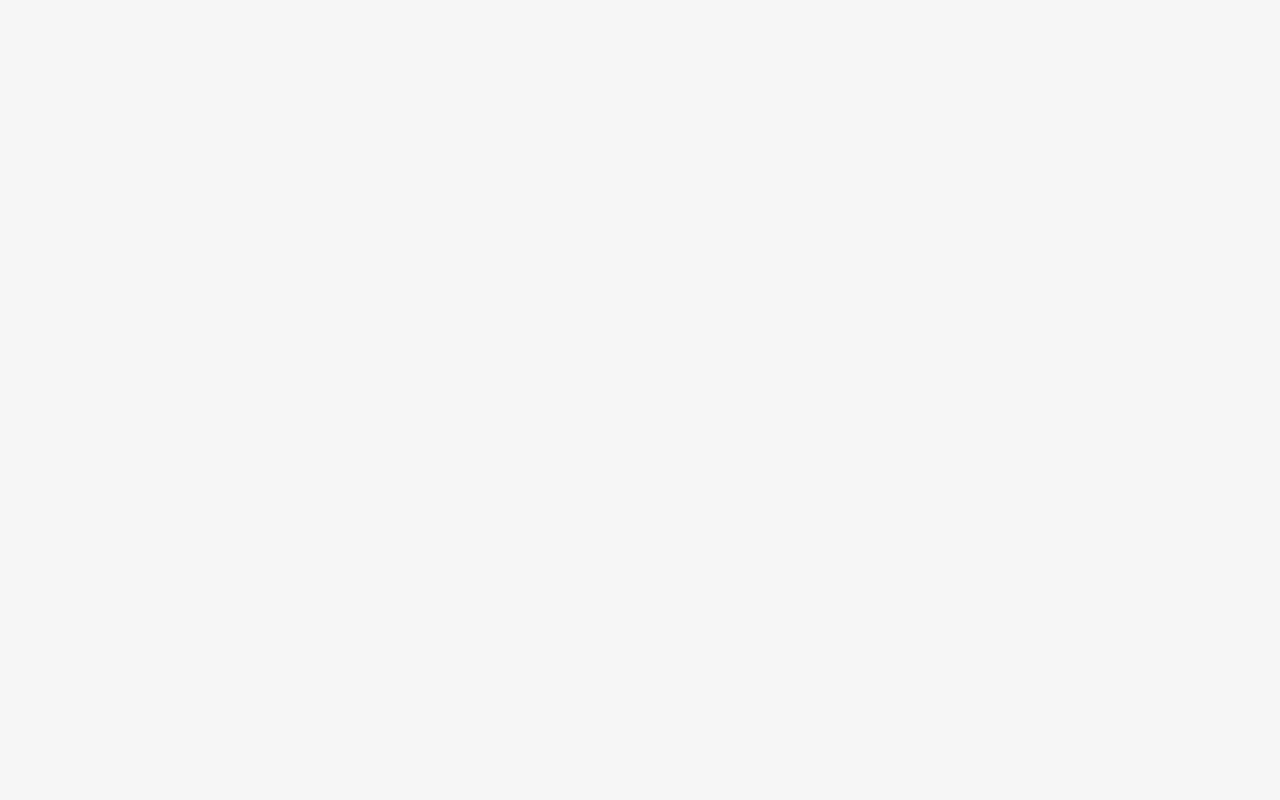
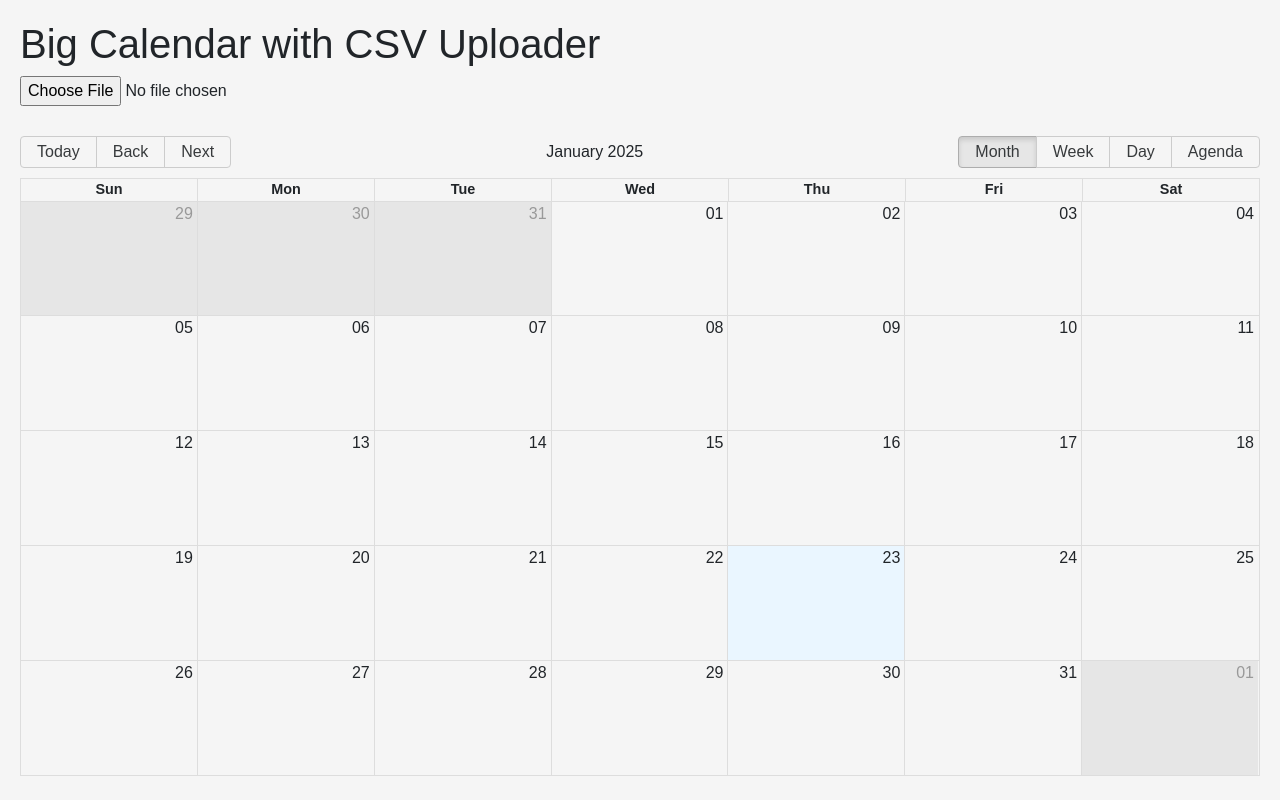
Before and after one commit to Victoriawu41/AI_buddy, a React (Vite) app in the folder Frontend/: page /calendar in a window 1280 px wide. Before the commit this address had no page. Built offline with nearby package versions, Linux system fonts and the light colour scheme.

Commit message:
[ADD] Basic Calendar UI

```diff
--- a/Frontend/package.json
+++ b/Frontend/package.json
@@ -16,7 +16,10 @@
     "bootstrap-icons": "^1.11.3",
     "highlight.js": "^11.11.1",
     "katex": "^0.16.21",
+    "moment": "^2.30.1",
+    "papaparse": "^5.5.2",
     "react": "^18.2.0",
+    "react-big-calendar": "^1.17.1",
     "react-dom": "^18.2.0",
     "react-router-dom": "^7.1.3"
   },
--- a/Frontend/src/App.jsx
+++ b/Frontend/src/App.jsx
@@ -4,6 +4,8 @@ import 'bootstrap/dist/js/bootstrap.bundle.min.js';
 
 import HomePage from './pages/HomePage'
 import Chat from './pages/Chat'
+import Calendar from './pages/Calendar';
+
 function App() {
 
   return (
@@ -11,6 +13,7 @@ function App() {
     <Routes>
       <Route path='/home' element={<HomePage />}></Route>
       <Route path='/chat' element={<Chat />}></Route>
+      <Route path='/calendar' element={<Calendar />}></Route>
     </Routes>
     </BrowserRouter >
   )
--- /dev/null
+++ b/Frontend/src/Components/Calendar/BigCalendar.jsx
@@ -0,0 +1,20 @@
+import React from "react";
+import { Calendar as ReactCalendar, momentLocalizer } from "react-big-calendar";
+import moment from "moment";
+import "react-big-calendar/lib/css/react-big-calendar.css";
+
+const localizer = momentLocalizer(moment);
+
+const BigCalendar = ({ events }) => {
+    return (
+      <ReactCalendar
+        localizer={localizer}
+        events={events}
+        startAccessor="start"
+        endAccessor="end"
+        style={{ height: "80vh" }}
+      />
+    );
+};
+
+export default BigCalendar
--- /dev/null
+++ b/Frontend/src/Components/Calendar/CsvUploader.jsx
@@ -0,0 +1,36 @@
+import React from 'react'
+import Papa from "papaparse";
+
+const CsvUploader = ({ onCSVUpload }) => {
+
+    const handleFileUpload = (e) => {
+        const file = e.target.files[0];
+        if (file) {
+            Papa.parse(file, {
+                header: true,
+                skipEmptyLines: true,
+                complete: (result) => {
+                    const parsedEvents = result.data.map((row) => ({
+                        title: row.title,
+                        start: new Date(row.start),
+                        end: new Date(row.end),
+                    }));
+                    onCSVUpload(parsedEvents);
+                },
+            });
+        }
+    };
+
+    return (
+        <div style={{ marginBottom: "20px" }}>
+        <input
+            type="file"
+            accept=".csv"
+            onChange={handleFileUpload}
+            style={{ marginBottom: "10px" }}
+        />
+        </div>
+    )
+}
+
+export default CsvUploader
--- /dev/null
+++ b/Frontend/src/pages/Calendar.jsx
@@ -0,0 +1,45 @@
+import React, { useState, useEffect } from "react";
+import BigCalendar from '../Components/Calendar/BigCalendar'
+import CsvUploader from '../Components/Calendar/CsvUploader'
+import axios from "axios";
+
+
+const Calendar = () => {
+    const [events, setEvents] = useState([]);       // {title: , start: , end:}
+
+    // const addEvent = async () => {
+    //     try {
+    //         await axios.post("http://localhost:3000/calendar/event/add", events);
+    //         alert("Data sent successfully!");
+    //     } catch (error) {
+    //         console.error("Error sending data:", error);
+    //     }
+    // };
+
+    // useEffect(() => {
+    //     const fetchEvents = async () => {
+    //         try {
+    //             const response = await axios.get('http://localhost:3000/calendar/event/list');
+    //             if (response.status === 200) {
+    //                 setPartners(response.data.events);
+    //             }
+    //         } catch (error) {
+    //             console.error("Error sending data:", error);
+    //         }
+    //     };
+    //     fetchEvents();
+    // }, []);
+
+    return (
+        <div>
+            <div style={{ height: "100vh", padding: "20px" }}>
+                <h1>Big Calendar with CSV Uploader</h1>
+                <CsvUploader onCSVUpload={setEvents} />
+                {/* <button onClick={addEvent}>Add Event</button> */}
+                <BigCalendar events={events} />
+            </div>
+        </div>
+    )
+}
+
+export default Calendar
```
Also changed, not shown: 1 other file (tests, documents, lock files or other folders).
